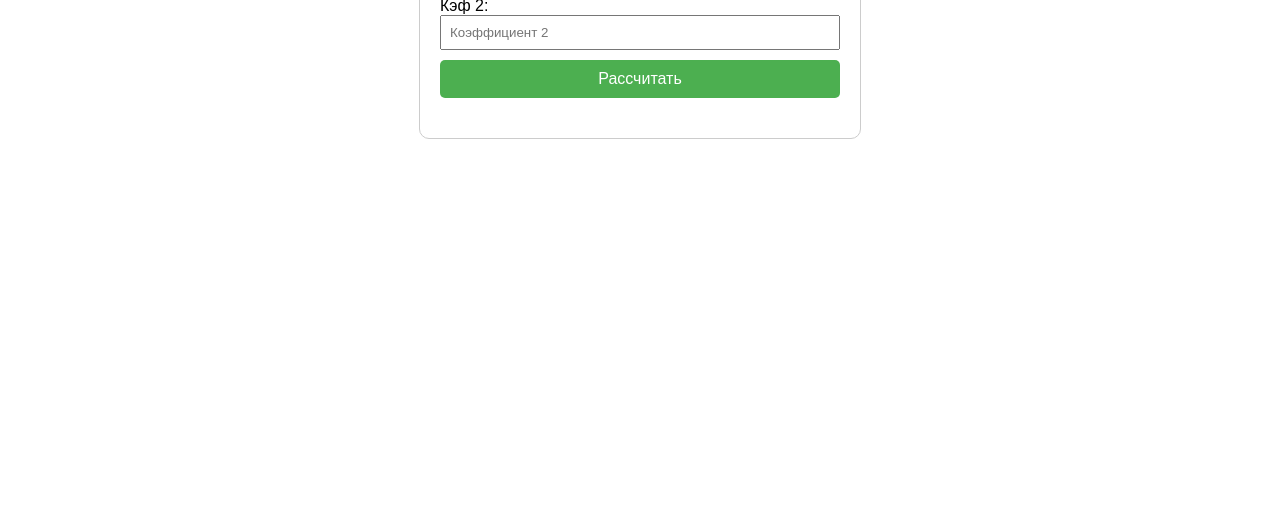
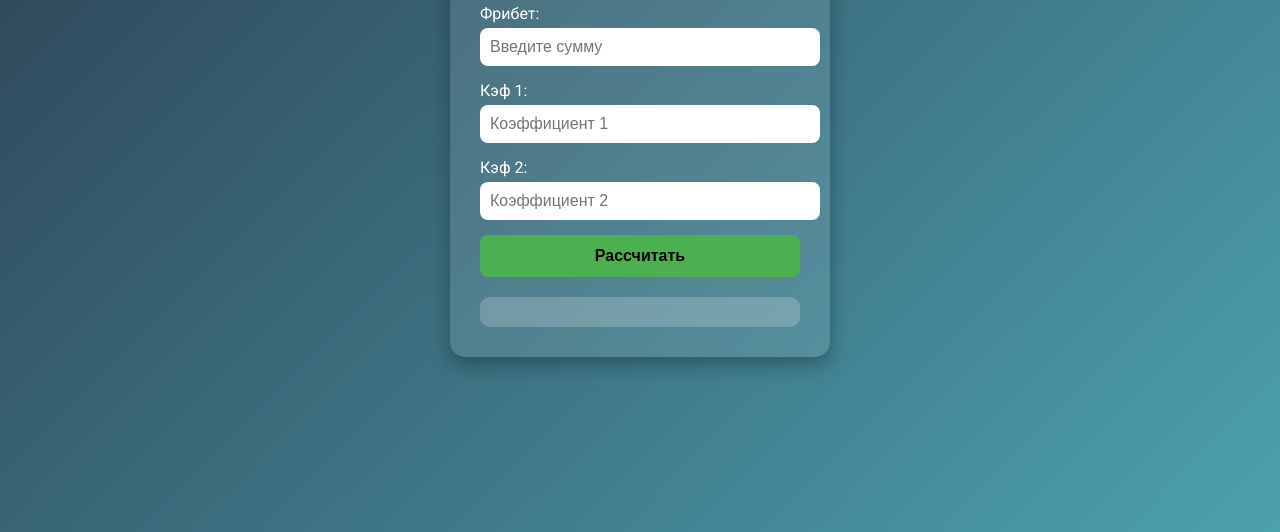
Before and after one commit to numbnessq/freebee-calculator, a plain HTML site: page index.html in a window 1280 px wide. Shown: the part 268-800 px from the top of the page. Drawn offline with Linux system fonts and the light colour scheme.

Commit message:
Update index.html
добавлен дизайн

```diff
--- a/index.html
+++ b/index.html
@@ -3,46 +3,96 @@
 <head>
     <meta charset="UTF-8">
     <title>Калькулятор фрибета</title>
+    <link href="https://fonts.googleapis.com/css2?family=Roboto:wght@400;700&display=swap" rel="stylesheet">
     <style>
         body {
-            font-family: Arial, sans-serif;
-            max-width: 400px;
-            margin: 50px auto;
-            padding: 20px;
-            border: 1px solid #ccc;
-            border-radius: 10px;
+            font-family: 'Roboto', sans-serif;
+            background: linear-gradient(135deg, #2c3e50, #4ca1af);
+            color: #fff;
+            display: flex;
+            justify-content: center;
+            align-items: center;
+            height: 100vh;
+            margin: 0;
         }
+
+        .calculator {
+            background-color: rgba(255, 255, 255, 0.1);
+            padding: 30px;
+            border-radius: 15px;
+            box-shadow: 0 8px 20px rgba(0,0,0,0.3);
+            width: 320px;
+        }
+
+        h2 {
+            text-align: center;
+            margin-bottom: 20px;
+            font-weight: 700;
+        }
+
+        label {
+            display: block;
+            margin-bottom: 5px;
+            font-weight: 500;
+        }
+
         input {
             width: 100%;
-            padding: 8px;
-            margin-bottom: 10px;
-            box-sizing: border-box;
+            padding: 10px;
+            margin-bottom: 15px;
+            border: none;
+            border-radius: 8px;
+            font-size: 16px;
         }
+
+        input:focus {
+            outline: none;
+            box-shadow: 0 0 5px #4CAF50;
+        }
+
         button {
-            padding: 10px;
             width: 100%;
+            padding: 12px;
             background-color: #4CAF50;
-            color: white;
+            border: none;
+            border-radius: 8px;
             font-size: 16px;
-            border: none;
-            border-radius: 5px;
+            font-weight: 700;
+            cursor: pointer;
+            transition: background-color 0.3s;
         }
+
+        button:hover {
+            background-color: #45a049;
+        }
+
         #result {
             margin-top: 20px;
+            background-color: rgba(255,255,255,0.2);
+            padding: 15px;
+            border-radius: 10px;
             white-space: pre-wrap;
+            font-weight: 500;
+            text-align: center;
         }
     </style>
 </head>
 <body>
+    <div class="calculator">
         <h2>Калькулятор фрибета</h2>
         <label>Фрибет:</label>
         <input type="number" id="freebet" placeholder="Введите сумму">
+
         <label>Кэф 1:</label>
         <input type="number" id="k1" step="0.01" placeholder="Коэффициент 1">
+
         <label>Кэф 2:</label>
         <input type="number" id="k2" step="0.01" placeholder="Коэффициент 2">
+
         <button onclick="calculate()">Рассчитать</button>
+
         <div id="result"></div>
+    </div>
 
     <script>
         function calculate() {
```
Lines whose indentation alone changed are shown as unchanged.
